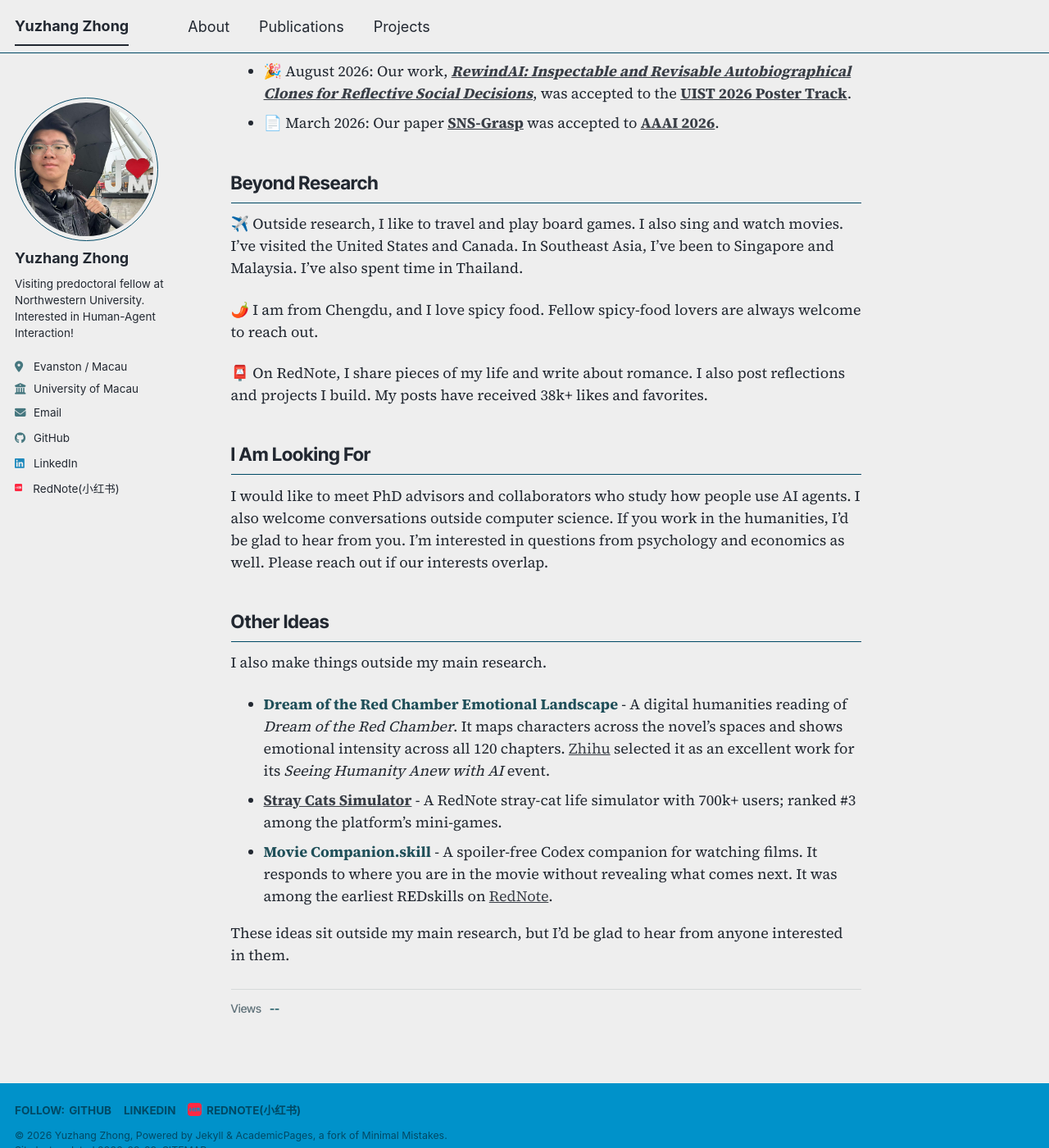
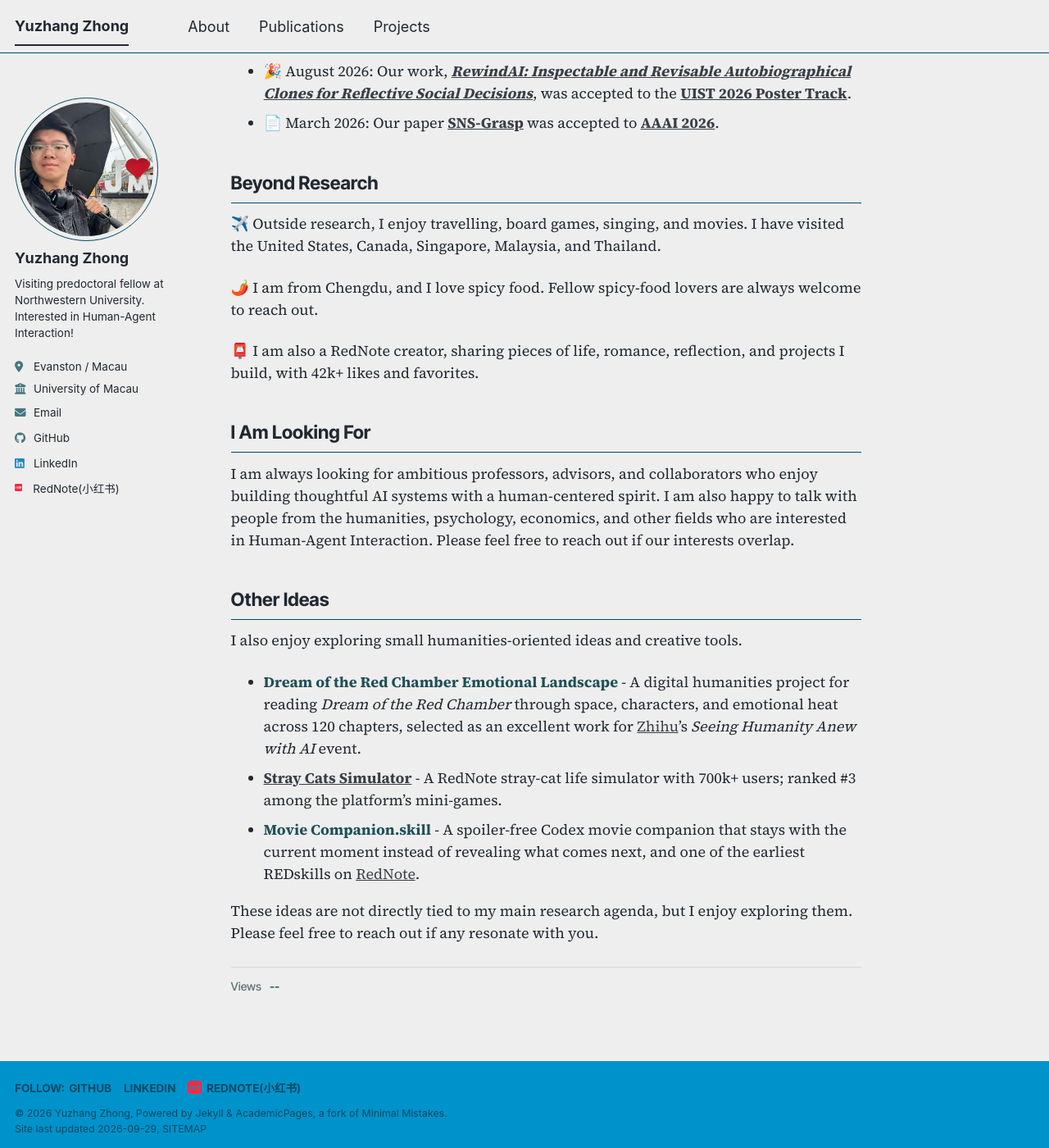
Before and after one commit to yuzhang-zhong/yuzhang-zhong.github.io, a Jekyll site: the page built from _pages/about.md, in a window 1280 px wide and 1400 px high, scrolled down 1336 px. Shown: the whole window at 82% size. Built offline with Jekyll 4.4.1, drawn with Linux system fonts in a browser that asks for light colours; comment, search, counter and statistics services are not loaded; a style sheet for code colours, icons or effects is not loaded; some of the changed text lies outside the part shown.

Commit message:
Restore homepage copy and update RedNote count

```diff
--- a/_pages/about.md
+++ b/_pages/about.md
@@ -2,7 +2,7 @@
 permalink: /
 title: 'Yuzhang Zhong <span class="name-chinese">钟宇璋</span> <span class="name-pronunciation">/juːˈʒɑːŋ dʒʊŋ/</span>'
 browser_title: "Yuzhang Zhong's Homepage ;)"
-description: "Yuzhang Zhong is a visiting predoctoral fellow at Northwestern University and a Computer Science undergraduate at the University of Macau. He studies how people understand and learn with AI agents."
+description: "Yuzhang Zhong is a visiting predoctoral fellow at Northwestern University and a Computer Science undergraduate at the University of Macau. His research focuses on Human-Agent Interaction, exploring how AI agents can support human agency and better understand human intentions and contexts."
 author_profile: true
 redirect_from:
   - /about/
@@ -20,7 +20,7 @@ redirect_from:
 
 <section id="about" class="homepage-welcome" markdown="1">
 <p class="welcome-kicker"><strong>🎆 Welcome to my homepage.</strong></p>
-<p class="welcome-lead">I am a visiting predoctoral fellow at <a href="https://www.northwestern.edu/">Northwestern University</a>, where I am advised by <strong>Prof.&nbsp;Stephen&nbsp;Xia</strong>. I study Computer Science at the <a href="https://www.um.edu.mo/">University of Macau</a> (Honours College) and expect to graduate in 2027. I spent Spring 2026 as an exchange student at the <a href="https://illinois.edu/">University of Illinois Urbana-Champaign</a>. I also collaborate with <strong>Prof.&nbsp;Sherry&nbsp;Wu</strong>'s <strong>WInE Lab</strong> at <a href="https://www.cmu.edu/">Carnegie Mellon University</a>.</p>
+<p class="welcome-lead">I am a visiting predoctoral fellow at <a href="https://www.northwestern.edu/">Northwestern University</a>, where I am advised by <strong>Prof.&nbsp;Stephen&nbsp;Xia</strong>. I study Computer Science at the <a href="https://www.um.edu.mo/">University of Macau</a> (Honours College), expect to graduate in 2027, and spent Spring 2026 as an exchange student at the <a href="https://illinois.edu/">University of Illinois Urbana-Champaign</a>. I also collaborate with <strong>Prof.&nbsp;Sherry&nbsp;Wu</strong>'s <strong>WInE Lab</strong> at <a href="https://www.cmu.edu/">Carnegie Mellon University</a>.</p>
 </section>
 
 <section id="research" class="research-interests" markdown="1">
@@ -74,7 +74,7 @@ My research is in <span class="project-name">Human-Agent Interaction</span>, wit
 
   <div class="news-tabs__panel" id="news-panel-developer" role="tabpanel" aria-labelledby="news-tab-developer" hidden>
     <ul>
-      <li>🐈 September 2026: My <strong><a href="https://xhslink.cn/o/8ZPbU0fkkqT">Stray Cats Simulator</a></strong> has reached <strong>700k+ users</strong> on <strong>RedNote</strong>. It passed 200,000 users in its first 10 days and ranked <strong>#3 among all mini-games</strong> on the platform.</li>
+      <li>🐈 September 2026: My <strong><a href="https://xhslink.cn/o/8ZPbU0fkkqT">Stray Cats Simulator</a></strong> has reached <strong>700k+ users</strong> on <strong>RedNote</strong>, after passing 200,000 in its first 10 days and ranking <strong>#3 among all mini-games</strong> on the platform.</li>
       <li>🚀 August 2026: I will join <strong class="nowrap"><a href="https://www.popmart.com/">POP MART</a></strong> as an <strong class="nowrap">AI Empowerment Intern</strong>, CEO's Office.</li>
       <li>🏆 July 2025: <strong class="nowrap">Dream Factory</strong> won the <strong>Regional 2nd Place Award</strong> at <a href="https://www.vivo.com/">Vivo</a>'s AI Innovation Competition.</li>
     </ul>
@@ -83,7 +83,7 @@ My research is in <span class="project-name">Human-Agent Interaction</span>, wit
   <div class="news-tabs__panel" id="news-panel-student" role="tabpanel" aria-labelledby="news-tab-student" hidden>
     <ul>
       <li>🧠 July 2026: I will attend <strong class="nowrap"><a href="https://learnlab.org/learnlab-summer-school/">CMU LearnLab Summer School</a></strong> in <strong class="nowrap">Pittsburgh</strong>, and I hope to meet people with similar research interests.</li>
-      <li>🎓 May 2026: I completed my spring exchange at <strong class="nowrap"><a href="https://illinois.edu/">UIUC</a></strong>. The HCI courses taught by <strong class="nowrap">Prof.&nbsp;Hyanghee&nbsp;Park</strong> and <strong class="nowrap">Prof.&nbsp;Tal&nbsp;August</strong> drew me into HCI research.</li>
+      <li>🎓 May 2026: I completed my spring exchange at <strong class="nowrap"><a href="https://illinois.edu/">UIUC</a></strong>. I am grateful to <strong class="nowrap">Prof.&nbsp;Hyanghee&nbsp;Park</strong> and <strong class="nowrap">Prof.&nbsp;Tal&nbsp;August</strong>; their HCI courses helped me discover how captivating HCI research can be.</li>
     </ul>
   </div>
 </div>
@@ -92,33 +92,32 @@ My research is in <span class="project-name">Human-Agent Interaction</span>, wit
 
 <h2 id="beyond-research">Beyond Research</h2>
 
-✈️ Outside research, I like to travel and play board games. I also sing and watch
-movies. I've visited the United States and Canada. In Southeast Asia, I've been
-to Singapore and Malaysia. I've also spent time in Thailand.
+✈️ Outside research, I enjoy travelling, board games, singing, and movies. I have
+visited the United States, Canada, Singapore, Malaysia, and Thailand.
 
 🌶️ I am from Chengdu, and I love spicy food. Fellow spicy-food lovers are always
 welcome to reach out.
 
-📮 On RedNote, I share pieces of my life and write about romance. I also post
-reflections and projects I build. My posts have received 38k+ likes and
-favorites.
+📮 I am also a RedNote creator, sharing pieces of life, romance, reflection, and
+projects I build, with 42k+ likes and favorites.
 
 ## I Am Looking For
 
-I would like to meet PhD advisors and collaborators who study how people use AI
-agents. I also welcome conversations outside computer science. If you work in
-the humanities, I'd be glad to hear from you. I'm interested in questions from
-psychology and economics as well. Please reach out if our interests overlap.
+I am always looking for ambitious professors, advisors, and collaborators who
+enjoy building thoughtful AI systems with a human-centered spirit. I am also
+happy to talk with people from the humanities, psychology, economics, and other
+fields who are interested in Human-Agent Interaction. Please feel free to reach out if
+our interests overlap.
 
 <h2 id="other-ideas">Other Ideas</h2>
 
-I also make things outside my main research.
+I also enjoy exploring small humanities-oriented ideas and creative tools.
 
-- <span class="project-name">Dream of the Red Chamber Emotional Landscape</span> - A digital humanities reading of <em>Dream of the Red Chamber</em>. It maps characters across the novel's spaces and shows emotional intensity across all 120 chapters. <a href="https://www.zhihu.com/">Zhihu</a> selected it as an excellent work for its <em>Seeing Humanity Anew with AI</em> event.
+- <span class="project-name">Dream of the Red Chamber Emotional Landscape</span> - A digital humanities project for reading <em>Dream of the Red Chamber</em> through space, characters, and emotional heat across 120 chapters, selected as an excellent work for <a href="https://www.zhihu.com/">Zhihu</a>'s <em>Seeing Humanity Anew with AI</em> event.
 - <span class="project-name"><a href="https://xhslink.cn/o/8ZPbU0fkkqT">Stray Cats Simulator</a></span> - A RedNote stray-cat life simulator with 700k+ users; ranked #3 among the platform's mini-games.
-- <span class="project-name">Movie Companion.skill</span> - A spoiler-free Codex companion for watching films. It responds to where you are in the movie without revealing what comes next. It was among the earliest REDskills on <a href="https://www.xiaohongshu.com/">RedNote</a>.
+- <span class="project-name">Movie Companion.skill</span> - A spoiler-free Codex movie companion that stays with the current moment instead of revealing what comes next, and one of the earliest REDskills on <a href="https://www.xiaohongshu.com/">RedNote</a>.
 
-These ideas sit outside my main research, but I'd be glad to hear from anyone interested in them.
+These ideas are not directly tied to my main research agenda, but I enjoy exploring them. Please feel free to reach out if any resonate with you.
 
 <div class="visitor-counter" aria-label="Homepage visitor counter">
   <span>Views</span>
```
